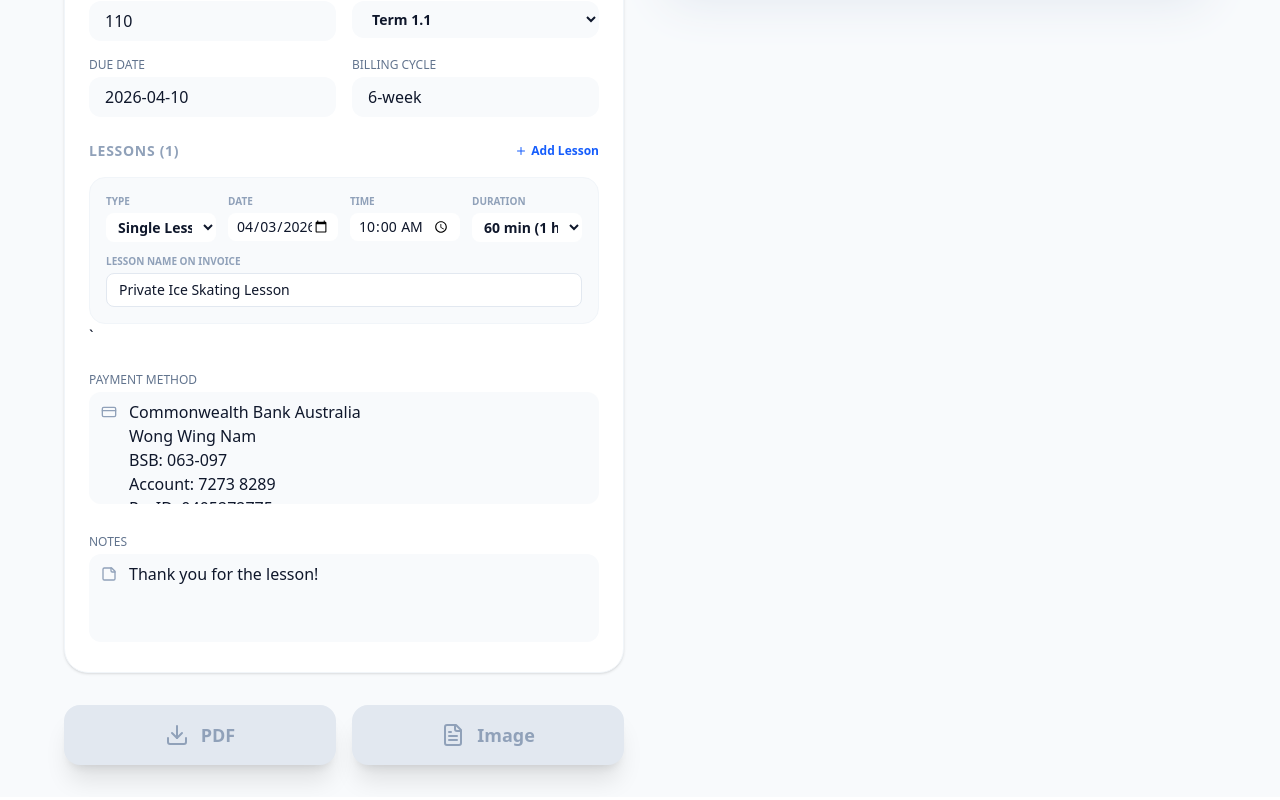
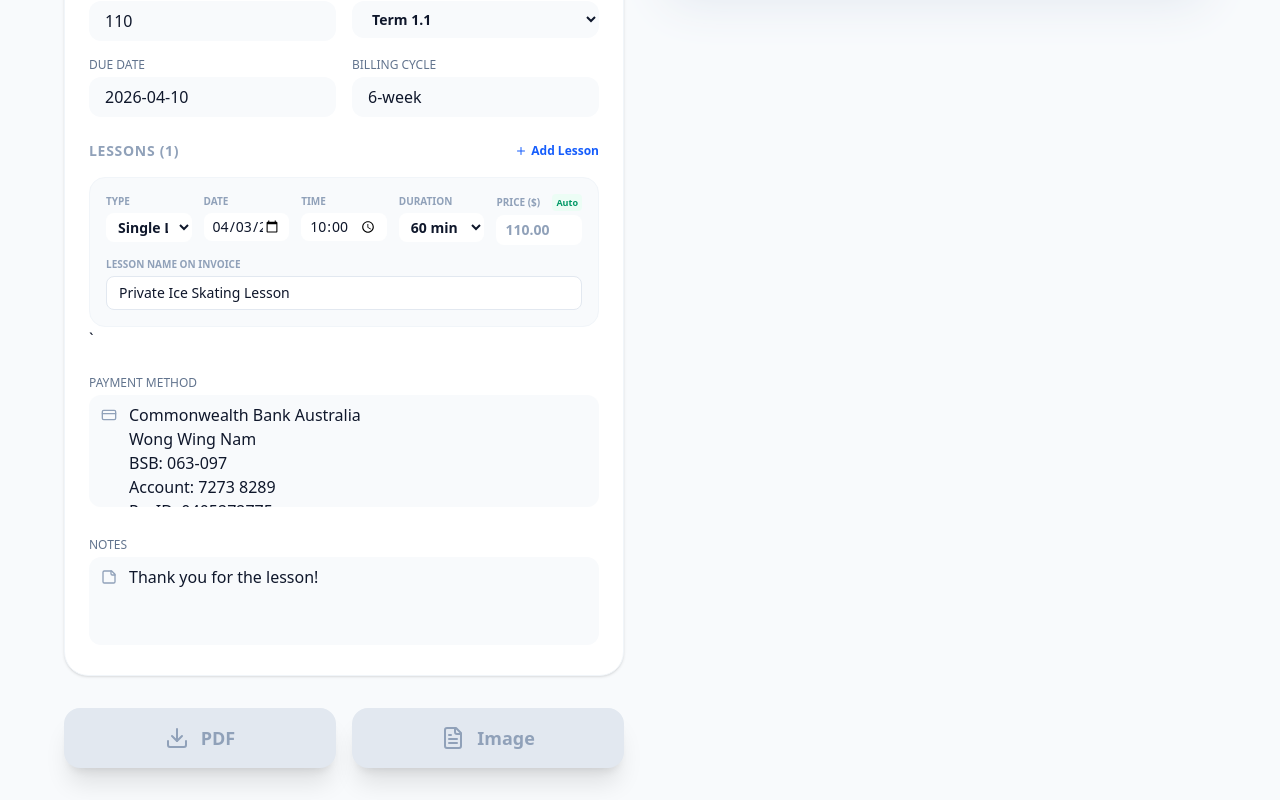
Before and after one commit to gamdam2466-ux/glide-invoice, a React (Vite) app: page / in a window 1280 px wide. Shown: the part 963-1763 px from the top of the page. Built offline with nearby package versions, Linux system fonts and the light colour scheme.

Commit message:
feat: allow manual override of individual lesson prices on invoice editor

```diff
--- a/src/App.tsx
+++ b/src/App.tsx
@@ -41,6 +41,7 @@ interface Lesson {
   cycleDates?: string[];
   name?: string;
   creditAmount?: number;
+  customPrice?: number;
 }
 
 interface InvoiceData {
@@ -424,6 +425,9 @@ export default function App() {
     const subtotal = lessons.reduce((sum, lesson) => {
       if (lesson.type === 'Credit') {
         return sum - (lesson.creditAmount || 0);
+      }
+      if (lesson.customPrice !== undefined) {
+        return sum + lesson.customPrice;
       }
       const hours = parseDurationToHours(lesson.duration);
       const multiplier = lesson.type === '6-Week Cycle' ? 6 : 1;
@@ -1282,9 +1286,10 @@ export default function App() {
                   <div className="space-y-3">
                     {invoice.lessons.map((lesson, index) => {
                       const isCredit = lesson.type === 'Credit';
+                      const calculatedPrice = parseDurationToHours(lesson.duration) * invoice.rate * (lesson.type === '6-Week Cycle' ? 6 : 1);
                       return (
                         <div key={lesson.id} className="p-4 bg-slate-50 rounded-2xl border border-slate-100 relative group">
-                          <div className="grid grid-cols-1 md:grid-cols-4 gap-3">
+                          <div className={`grid grid-cols-1 ${isCredit ? 'md:grid-cols-4' : 'md:grid-cols-5'} gap-3`}>
                             <div>
                               <label className="block text-[10px] font-bold text-slate-400 uppercase mb-1">Type</label>
                               <select
@@ -1354,6 +1359,44 @@ export default function App() {
                                     <option value="120 min">120 min (2 hr)</option>
                                   </select>
                                 </div>
+                                <div>
+                                  <div className="flex items-center justify-between mb-1">
+                                    <label className="block text-[10px] font-bold text-slate-400 uppercase">Price ($)</label>
+                                    {lesson.customPrice !== undefined ? (
+                                      <button
+                                        type="button"
+                                        onClick={() => updateLesson(lesson.id, 'customPrice', undefined)}
+                                        className="text-[9px] font-extrabold text-blue-500 hover:text-blue-700 bg-blue-50 px-1 py-0.5 rounded transition-all"
+                                        title="Reset to automatically calculated price"
+                                      >
+                                        Auto
+                                      </button>
+                                    ) : (
+                                      <span className="text-[9px] font-bold text-emerald-600 bg-emerald-50 px-1 py-0.5 rounded">
+                                        Auto
+                                      </span>
+                                    )}
+                                  </div>
+                                  <input
+                                    type="number"
+                                    step="0.01"
+                                    value={lesson.customPrice !== undefined ? lesson.customPrice : ''}
+                                    placeholder={calculatedPrice.toFixed(2)}
+                                    onChange={(e) => {
+                                      const val = e.target.value;
+                                      if (val === '') {
+                                        updateLesson(lesson.id, 'customPrice', undefined);
+                                      } else {
+                                        updateLesson(lesson.id, 'customPrice', parseFloat(val) || 0);
+                                      }
+                                    }}
+                                    className={`w-full px-2 py-1 rounded-lg text-sm focus:ring-2 focus:ring-blue-500 font-semibold transition-all duration-200 border ${
+                                      lesson.customPrice !== undefined
+                                        ? 'text-blue-600 border-blue-300 bg-blue-50/50 placeholder-blue-300 focus:bg-white'
+                                        : 'text-slate-700 border-transparent bg-white placeholder-slate-400'
+                                    }`}
+                                  />
+                                </div>
                               </>
                             )}
                           </div>
@@ -1592,7 +1635,9 @@ export default function App() {
                   const isCycle = lesson.type === '6-Week Cycle';
                   const hours = parseDurationToHours(lesson.duration);
                   const multiplier = isCycle ? 6 : 1;
-                  const lessonAmount = isCredit ? -(lesson.creditAmount || 0) : (hours * invoice.rate * multiplier);
+                  const lessonAmount = isCredit
+                    ? -(lesson.creditAmount || 0)
+                    : (lesson.customPrice !== undefined ? lesson.customPrice : (hours * invoice.rate * multiplier));
 
                   return (
                     <div key={lesson.id} className="py-3" style={{ borderBottom: '1px solid #f8fafc', display: 'grid', gridTemplateColumns: '6.5fr 1.5fr 2fr 2fr', gap: '1rem', alignItems: 'center' }}>
```
